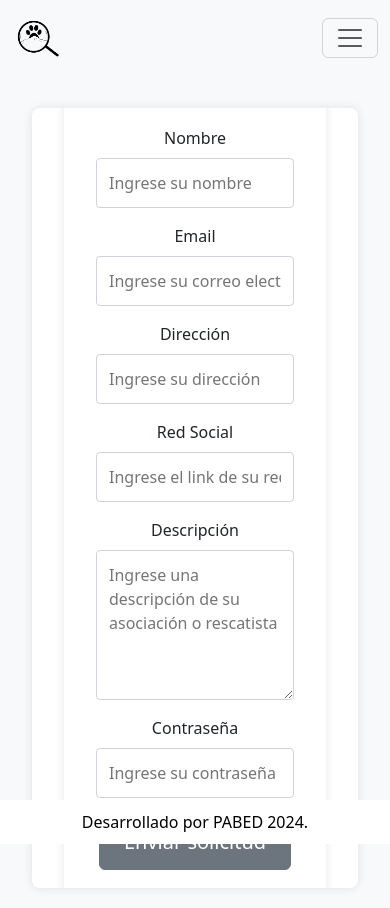
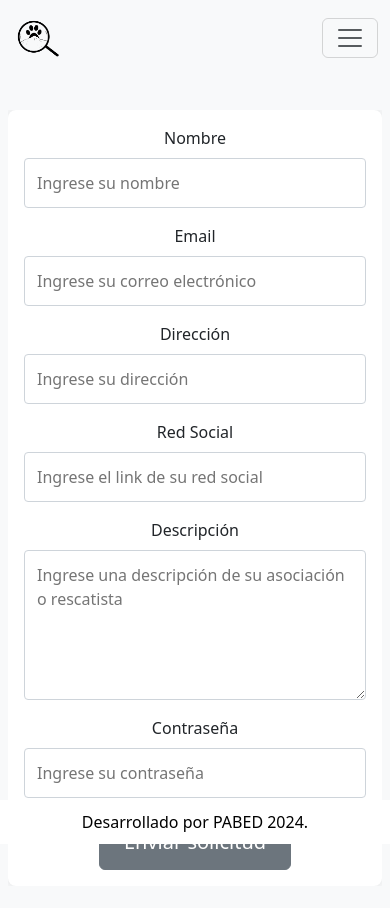
Before and after one commit to pabeddev/PET, a React (Create React App) app in the folder client/: page /Rescatista-Form in a window 390 px wide. Shown: the top 908 px of the page. Built offline with nearby package versions, Linux system fonts and the light colour scheme; no server answers.

Commit message:
fix:Dimensions of RescueForm

```diff
--- a/client/src/css/rescueform.css
+++ b/client/src/css/rescueform.css
@@ -1,14 +1,20 @@
+/* Estilos generales */
+body, html {
+  margin: 0;
+  padding: 0;
+  font-family: Arial, sans-serif;
+}
 
 .form-section-rf {
   background-color: #f8f9fa;
   width: 100%;
-  height: 100vh;
+  min-height: 100vh;
   display: flex;
   flex-direction: column;
   justify-content: center;
   align-items: center;
   text-align: center;
-  padding: 2rem;
+  padding: 0.5rem;
   box-sizing: border-box;
 }
 
@@ -74,6 +80,7 @@
   padding: 0.75rem 1.5rem;
   font-size: 1.25rem;
   cursor: pointer;
+  width: 100%;
 }
 
 .alert-rf {
@@ -102,7 +109,7 @@
 
 @media (max-width: 768px) {
   .form-rf {
-    padding: 2rem;
+    padding: 1rem;
   }
 
   .form-rf button {
@@ -113,16 +120,4 @@
     min-height: 100px;
   }
 
-.form-section-rf {
-  background-color: #f8f9fa;
-  width: 100%;
-  min-height: 100vh; /* Mínimo de altura para abarcar toda la pantalla */
-  display: flex;
-  flex-direction: column;
-  justify-content: center;
-  align-items: center;
-  text-align: center;
-  padding: 2rem;
-  box-sizing: border-box;
 }
-}
--- a/client/src/css/sociospanel.css
+++ b/client/src/css/sociospanel.css
@@ -1,9 +1,17 @@
-/* sociospanel.css */
+
+body, html {
+  margin: 0;
+  padding: 0;
+  font-family: Arial, sans-serif;
+}
+
+/* Estilos para sección hero */
 .hero-section {
   background-color: #154744;
   background-size: cover;
   background-position: center;
-  padding-top: 40px;
+  padding-top: 0px; /* Aumentamos el espacio en dispositivos móviles */
+  padding-bottom: 0px; /* Aumentamos el espacio en dispositivos móviles */
   color: #ffffff;
   text-align: center;
   margin-bottom: 2rem;
@@ -25,7 +33,7 @@
 }
 
 .btn-sp {
-  padding: 20px;
+  padding: 12px; /* Reducimos el padding en dispositivos móviles */
   font-size: 1rem;
   background-color: #a7c1c0;
   color: #000000;
@@ -44,27 +52,6 @@
   background-color: #85a09e;
 }
 
-.form-section {
-  background-color: #f8f9fa;
-  padding: 2rem 0;
-  display: flex;
-  justify-content: center;
-  align-items: center;
-  height: 100vh;
-  width: 100%;
-}
-
-.form-container-rf {
-  background: #fff;
-  padding: 2rem;
-  box-shadow: 0 0 10px rgba(0, 0, 0, 0.1);
-  border-radius: 8px;
-  width: 100%;
-  max-width: 1200px; /* or any other max width you prefer */
-  margin: 0 auto;
-  transition: opacity 0.5s ease;
-}
-
 .form-rf {
   display: flex;
   flex-direction: column;
@@ -80,15 +67,6 @@
 
 .form-group-rf label {
   margin-bottom: 0.5rem;
-}
-
-.form-rf input,
-.form-rf textarea {
-  width: 100%;
-  padding: 0.75rem;
-  font-size: 1rem;
-  border: 1px solid #ced4da;
-  border-radius: 0.25rem;
 }
 
 .form-rf textarea {
@@ -125,21 +103,40 @@
   text-align: center;
 }
 
+/* Media queries para dispositivos móviles */
 @media (max-width: 768px) {
   .hero-title {
-      font-size: 2.5rem;
+    font-size: 2.5rem;
   }
 
   .hero-subtitle {
-      font-size: 1.25rem;
+    font-size: 1.25rem;
   }
 
-  .btn {
-      padding: 0.75rem 1.5rem;
-      font-size: 0.9rem;
+  .btn-sp {
+    padding: 10px;
+    font-size: 0.9rem;
+    width: 120px;
+    height: 40px;
   }
 
-  .form {
-      padding: 0 1rem;
+
+  .form-container-rf {
+    max-width: 100%;
+    border-radius: 0;
+    box-shadow: none;
+    padding: 0rem;
+  }
+  .form-rf {
+    display: flex;
+    flex-direction: column;
+    align-items: center;
+  }
+
+  .form-group-rf {
+    display: flex;
+    flex-direction: column;
+    margin-bottom: 1rem;
+    width: 100%;
   }
 }
```
